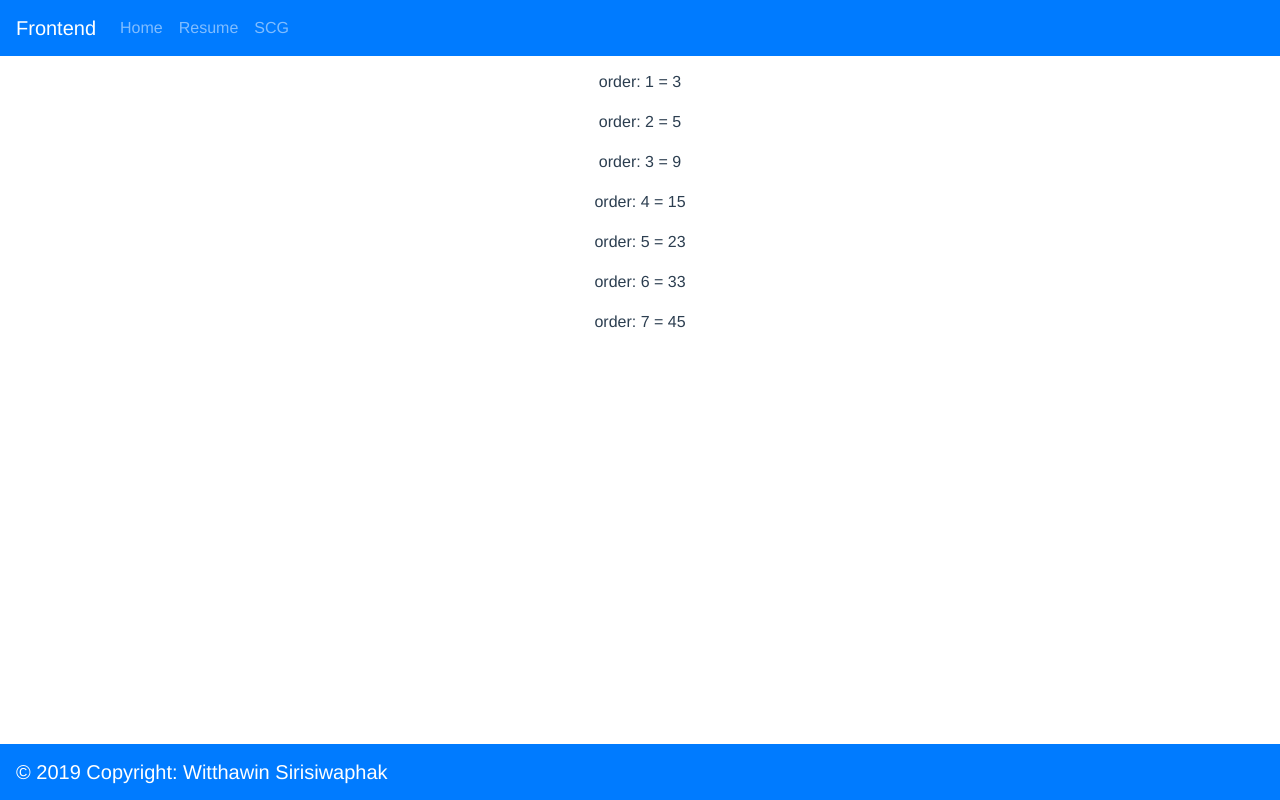
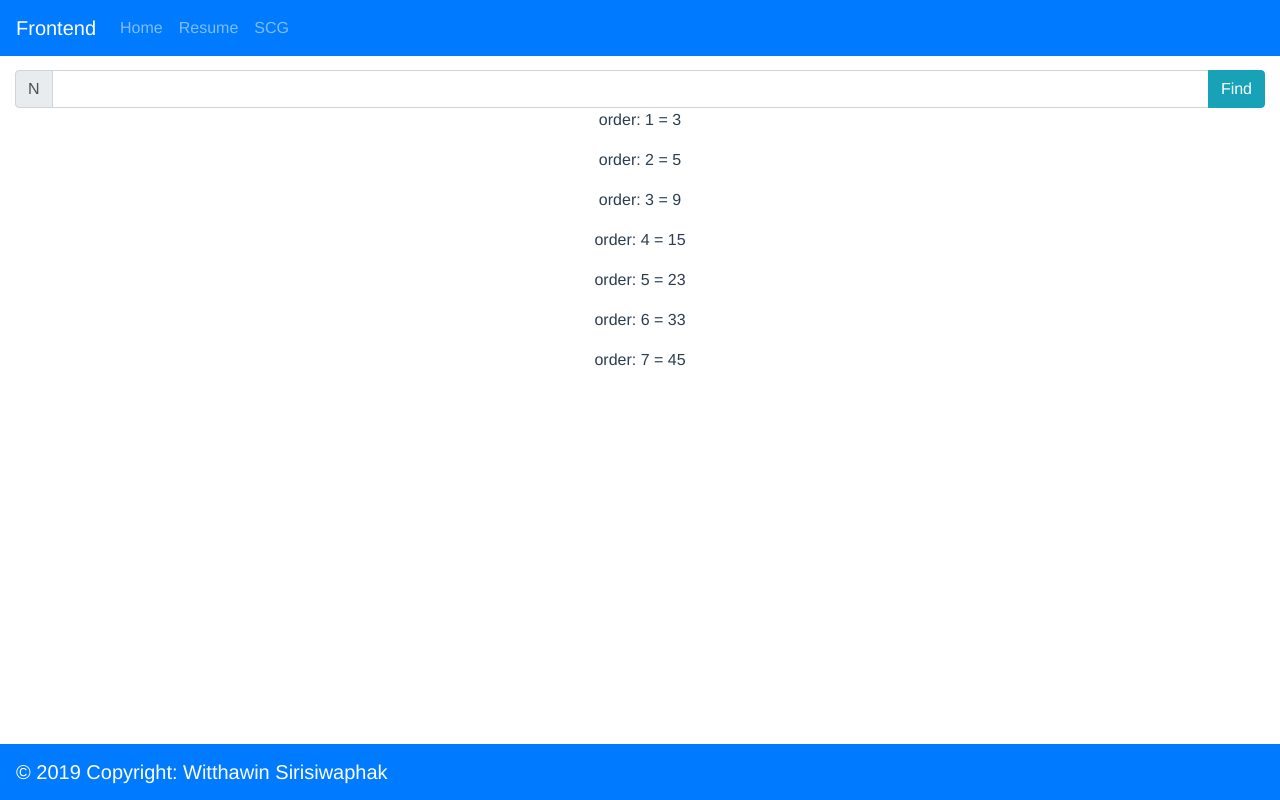
Before and after one commit to zeing/assignment-frontend, a Vue app: page / in a window 1280 px wide. Built offline with nearby package versions, Linux system fonts and the light colour scheme.

Commit message:
chore: can input n from page for find value

```diff
--- a/src/views/Home.vue
+++ b/src/views/Home.vue
@@ -1,5 +1,11 @@
 <template>
-  <div class="home">
+  <div class="container-fluid">
+    <b-input-group prepend="N" class="mt-3">
+      <b-form-input v-model="n"></b-form-input>
+      <b-input-group-append>
+        <b-button variant="info" @click="showNValue()">Find</b-button>
+      </b-input-group-append>
+    </b-input-group>
     <p v-for="(data, index) in numberBox" :key="index">{{`order: ${index} = ${data}`}}</p>
   </div>
 </template>
@@ -13,16 +19,17 @@ export default {
   },
   data: () => {
     return {
-      numberBox: null
+      numberBox: null,
+      n: null
     }
   },
-  computed: {},
   methods: {
     findSeriesSequence (n) {
       if (this.numberBox[n]) return this.numberBox[n]
       console.log('cal')
       let next = this.findSeriesSequence(n - 1) + 2 * (n - 1)
       this.numberBox[n] = next
+      this.numberBox = Object.assign({}, this.numberBox)
       localStorage.setItem('numberBox', JSON.stringify(this.numberBox))
       return next
     },
@@ -33,6 +40,9 @@ export default {
       } else {
         this.numberBox = { 1: 3, 2: 5, 3: 9, 4: 15 }
       }
+    },
+    showNValue () {
+      this.findSeriesSequence(this.n)
     }
   },
   mounted () {
```
